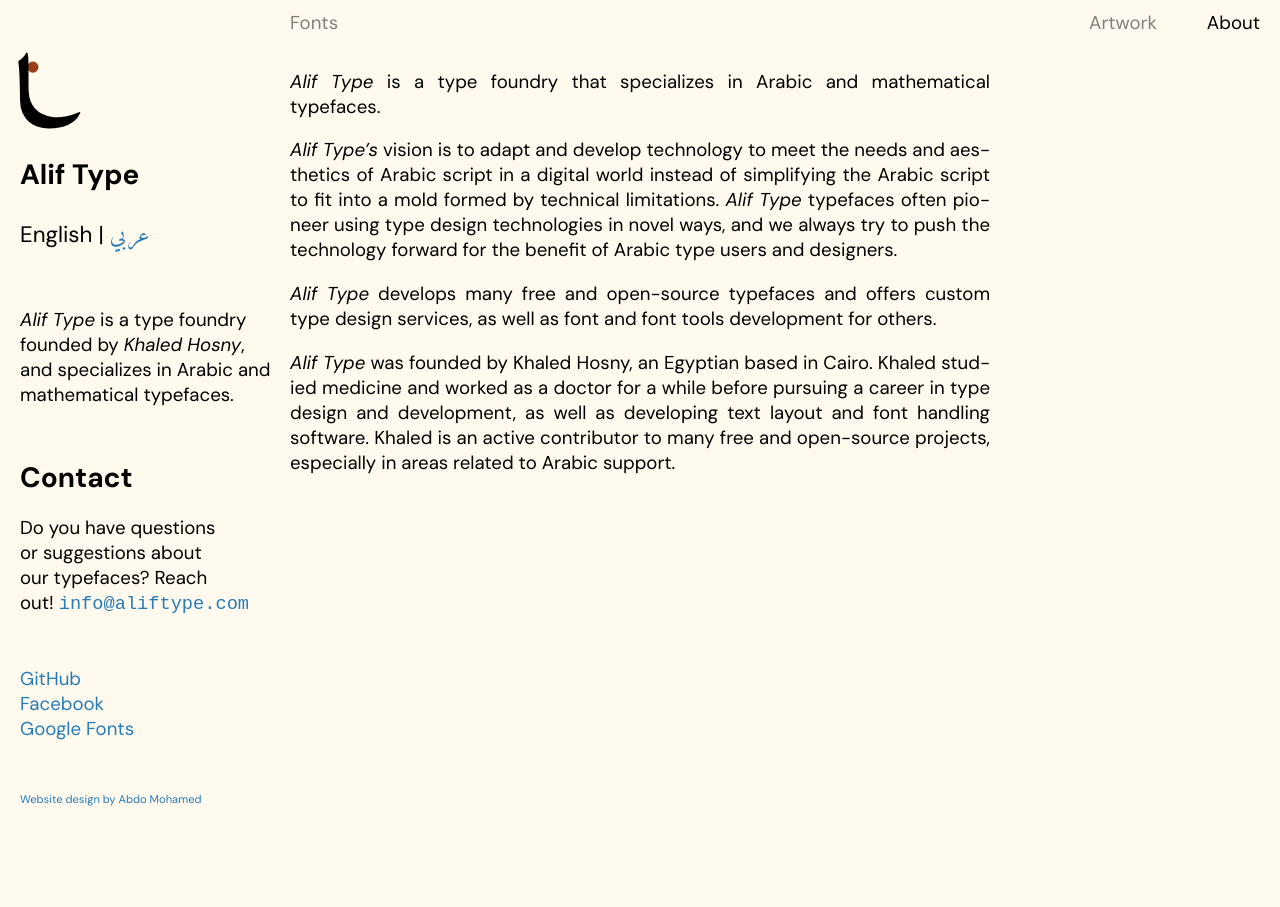
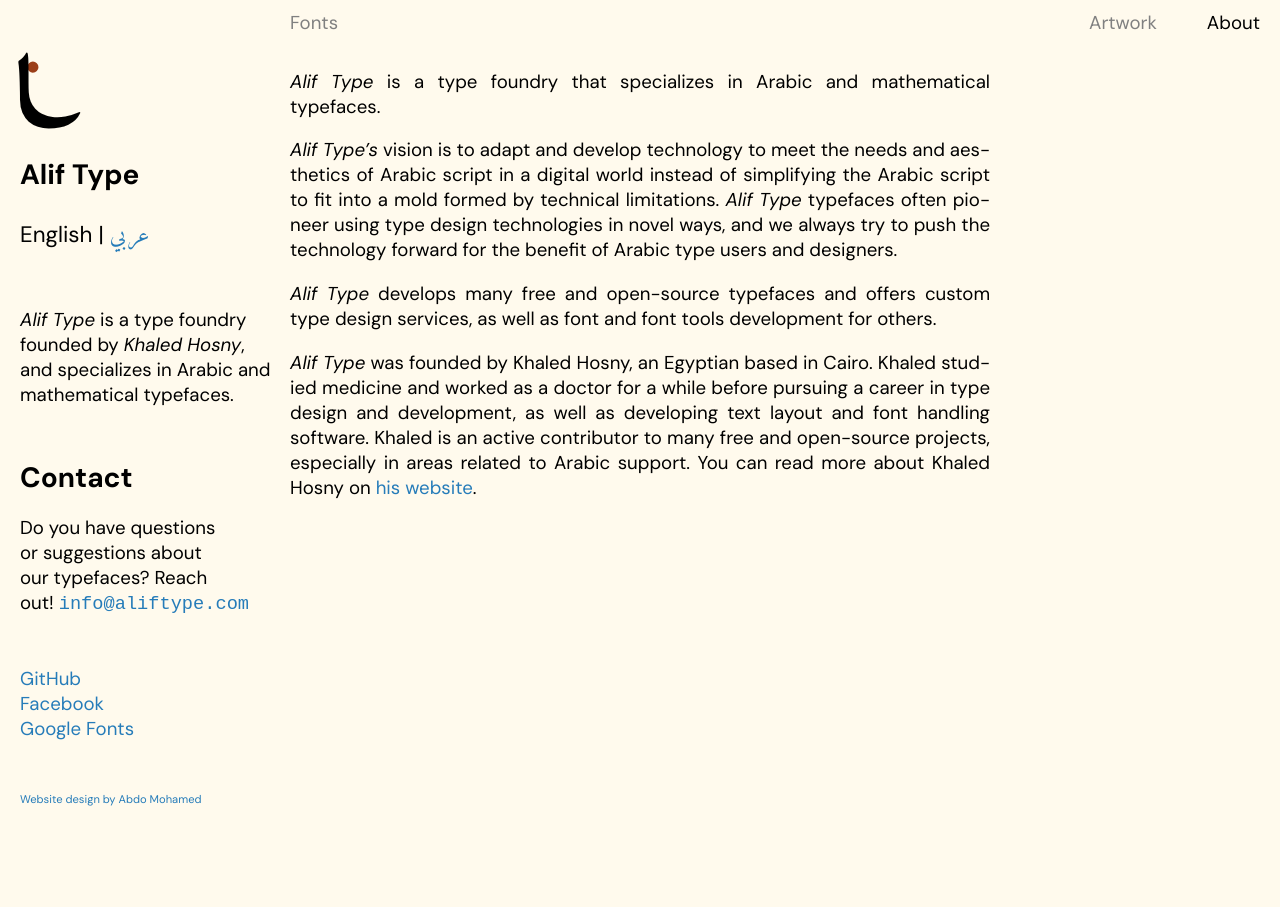
Before and after one commit to aliftype/aliftype.github.io, a Jekyll site: the page built from about/english.md, in a window 1280 px wide. Built offline with Jekyll 4.4.1, drawn with Linux system fonts in a browser that asks for light colours.

Commit message:
Add link to me new website

```diff
--- a/about/english.md
+++ b/about/english.md
@@ -12,4 +12,4 @@
 
 _Alif Type_ develops many free and open-source typefaces and offers custom type design services, as well as font and font tools development for others.
 
-_Alif Type_ was founded by Khaled Hosny, an Egyptian based in Cairo. Khaled studied medicine and worked as a doctor for a while before pursuing a career in type design and development, as well as developing text layout and font handling software. Khaled is an active contributor to many free and open-source projects, especially in areas related to Arabic support.
+_Alif Type_ was founded by Khaled Hosny, an Egyptian based in Cairo. Khaled studied medicine and worked as a doctor for a while before pursuing a career in type design and development, as well as developing text layout and font handling software. Khaled is an active contributor to many free and open-source projects, especially in areas related to Arabic support. You can read more about Khaled Hosny on [his website](https://khaledhosny.com).
```
